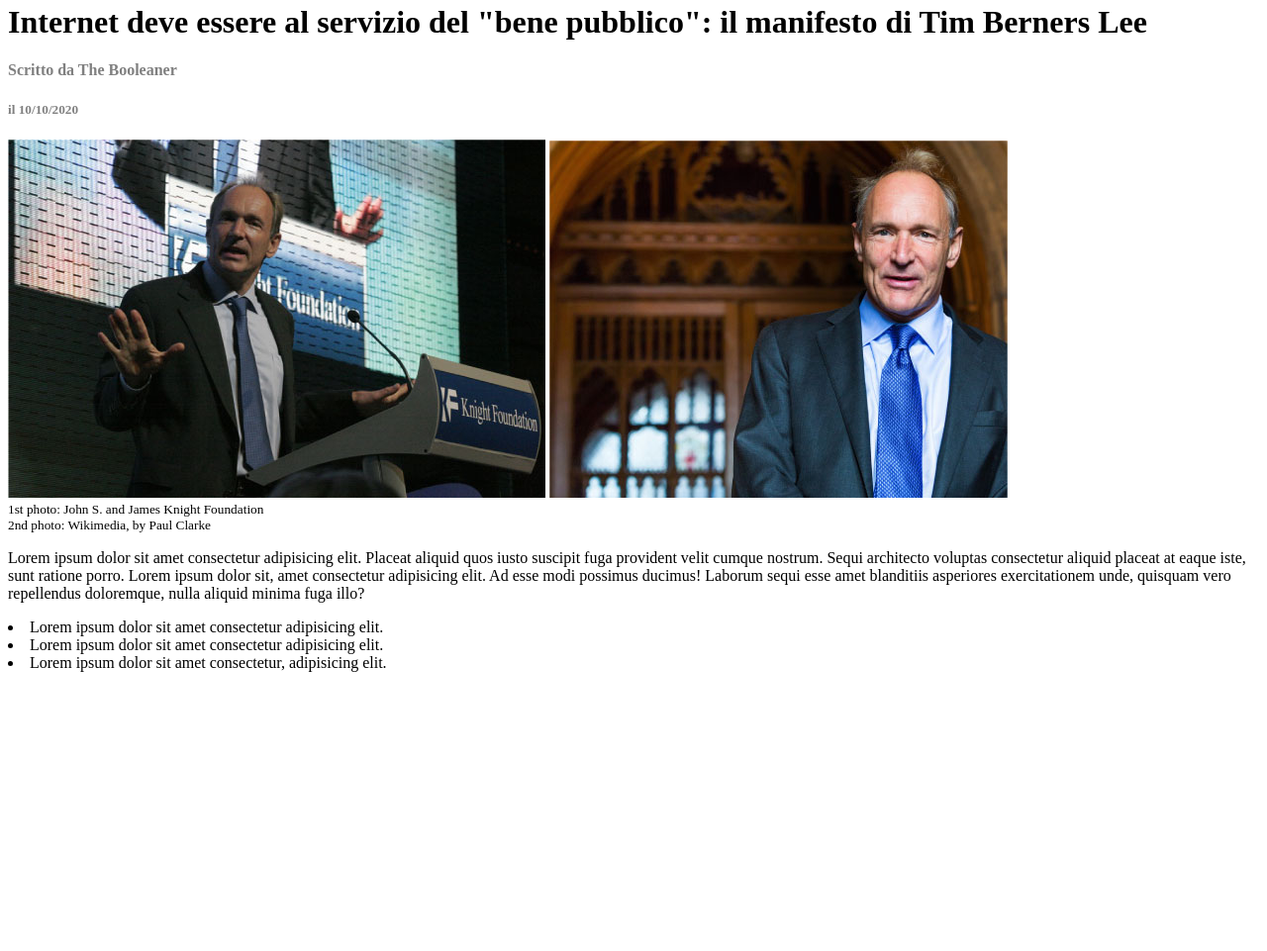
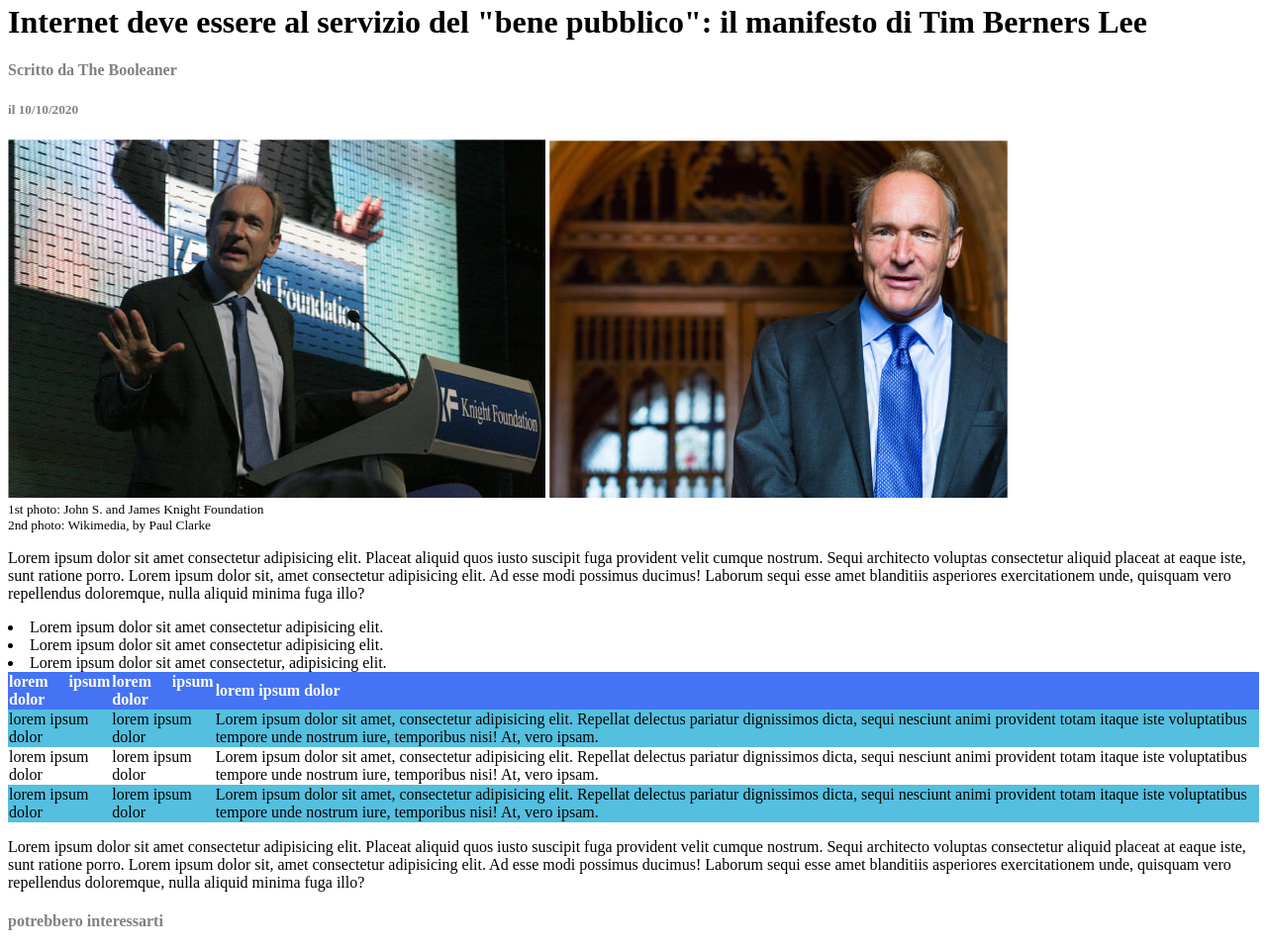
Before and after one commit to federicoalagna/html-css-booleaner, a plain HTML site: page index.html in a window 1280 px wide. Shown: the part 88-1049 px from the top of the page at 99% size. Before the commit the page ends 800 px from the top, so only its background shows below. Drawn offline with Linux system fonts and the light colour scheme; files whose address does not match are found by name.

Commit message:
tabella da finire

```diff
--- a/index.html
+++ b/index.html
@@ -44,6 +44,50 @@
     <li>Lorem ipsum dolor sit amet consectetur, adipisicing elit.</li>
 </ul>
 
+<table>
+    <thead>
+
+        <th>
+
+            <strong>lorem ipsum dolor</strong>
+        </th>
+        <th>
+            <strong>lorem ipsum dolor</strong>
+        </th>
+        <th>
+            <strong>lorem ipsum dolor</strong>
+        </th>
+    </thead>
+
+    <tbody>
+        <tr class="linea1">
+            <td>lorem ipsum dolor</td>
+            <td>lorem ipsum dolor</td>
+            <td>Lorem ipsum dolor sit amet, consectetur adipisicing elit. Repellat delectus pariatur dignissimos dicta, sequi nesciunt animi provident totam itaque iste voluptatibus tempore unde nostrum iure, temporibus nisi! At, vero ipsam.</td>
+        </tr>
+        <tr>
+            <td>lorem ipsum dolor</td>
+            <td>lorem ipsum dolor</td>
+            <td>Lorem ipsum dolor sit amet, consectetur adipisicing elit. Repellat delectus pariatur dignissimos dicta, sequi nesciunt animi provident totam itaque iste voluptatibus tempore unde nostrum iure, temporibus nisi! At, vero ipsam.</td>
+        </tr>
+        <tr class="linea1">
+            <td>lorem ipsum dolor</td>
+            <td>lorem ipsum dolor</td>
+            <td>Lorem ipsum dolor sit amet, consectetur adipisicing elit. Repellat delectus pariatur dignissimos dicta, sequi nesciunt animi provident totam itaque iste voluptatibus tempore unde nostrum iure, temporibus nisi! At, vero ipsam.</td>
+        </tr>
+
+
+    </tbody>
+</table>
+<p>Lorem ipsum dolor sit amet consectetur adipisicing elit. Placeat aliquid quos iusto suscipit fuga provident velit cumque nostrum. Sequi architecto voluptas consectetur aliquid placeat at eaque iste, sunt ratione porro. Lorem ipsum dolor sit, amet consectetur adipisicing elit. Ad esse modi possimus ducimus! Laborum sequi esse amet blanditiis asperiores exercitationem unde, quisquam vero repellendus doloremque, nulla aliquid minima fuga illo?  </p>
+
+<div id="credits">
+
+    <h4>potrebbero interessarti</h4>
+
+
+ </div>
+
 </div>
 </body>
 </html>
--- a/style.css
+++ b/style.css
@@ -21,6 +21,22 @@ margin-top: 20px;
 }
 
 .container {
-  margin: 0;
 
 }
+
+table {
+   border-collapse: collapse;
+   width: 100%;
+
+}
+thead {
+    background-color: rgb(68, 115, 244);
+    color: white;
+    text-align: justify;
+
+}
+
+.linea1 {
+background-color: rgb(84, 191, 223);
+
+}
```
